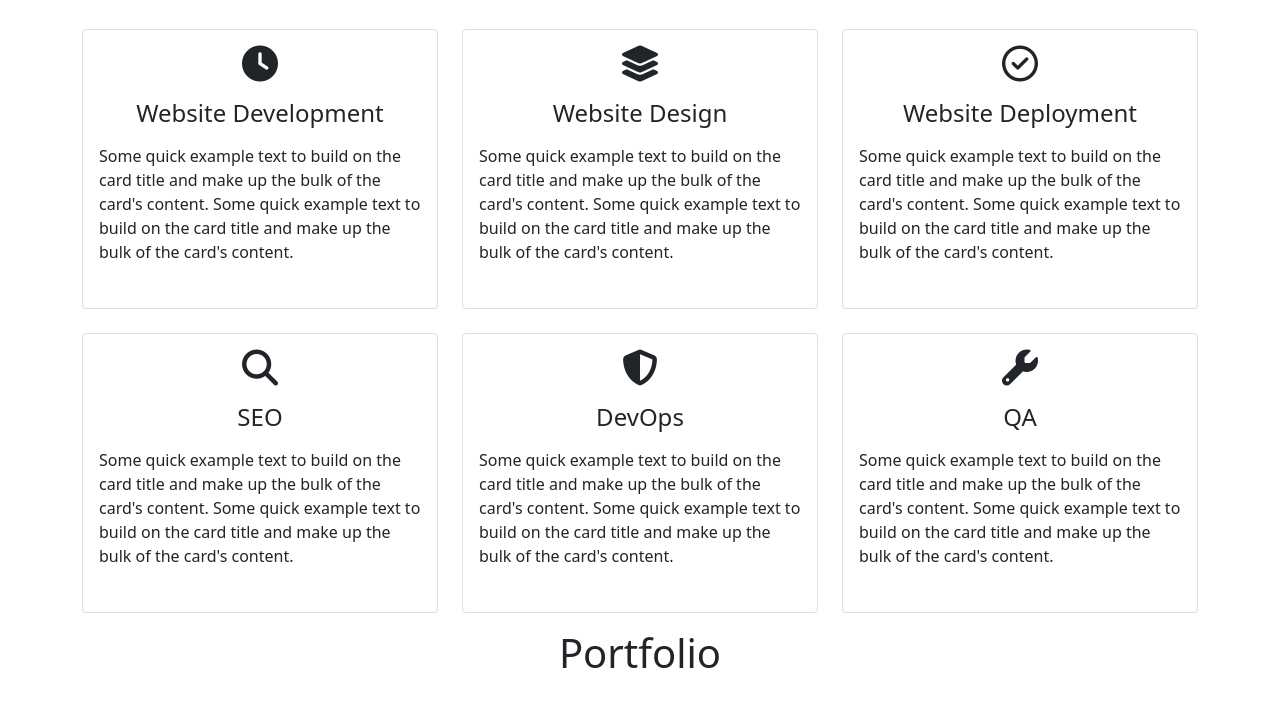
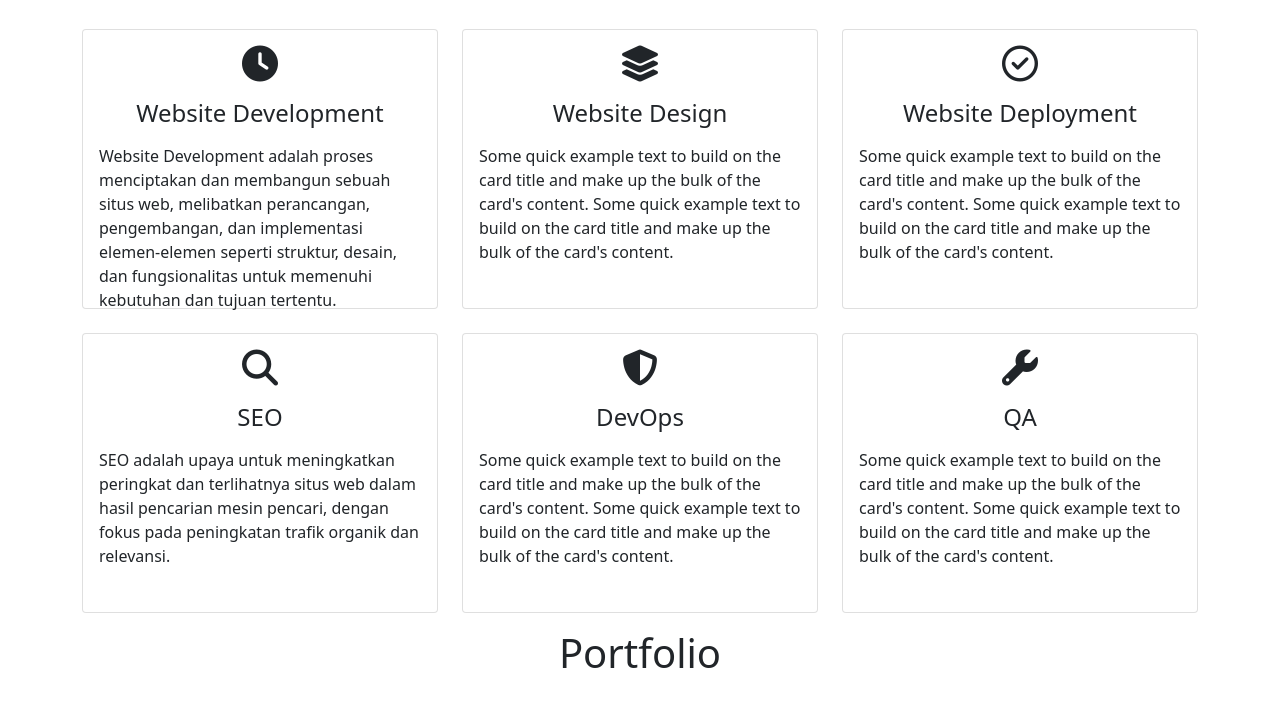
Before and after one commit to ItsMikey23/Portofolio, a plain HTML site: page index.html in a window 1280 px wide. Shown: the part 1371-2077 px from the top of the page. Drawn offline with nearby package versions, Linux system fonts and the light colour scheme.

Commit message:
Update index.html

```diff
--- a/index.html
+++ b/index.html
@@ -49,7 +49,7 @@
             <div class="row">
             <div class="col-lg-12 col-md-12 col-sm-12 col-xs-12 hero-text">
                 <h2 class="hero_title">Hi, it's me Mikey</h2>
-                <p class="hero_desc">I am a Bachelor of Computer Science</p>
+                <p class="hero_desc">I am a Bachelor of Information System</p>
             </div>
             </div>
         </div>
@@ -97,8 +97,7 @@
                         <div class="card-body">
                             <i class="fas servicesIcon fa-clock"></i>
                             <h4 class="card-title mt-3">Website Development</h4>
-                            <p class="card-text mt-3">Some quick example text to build on the card title and make up the bulk of the card's content.
-                                Some quick example text to build on the card title and make up the bulk of the card's content.
+                            <p class="card-text mt-3">Website Development adalah proses menciptakan dan membangun sebuah situs web, melibatkan perancangan, pengembangan, dan implementasi elemen-elemen seperti struktur, desain, dan fungsionalitas untuk memenuhi kebutuhan dan tujuan tertentu.
                             </p>
                         </div>
                     </div>
@@ -134,8 +133,7 @@
                         <div class="card-body">
                             <i class='fas servicesIcon fa-search'></i>
                             <h4 class="card-title mt-3">SEO</h4>
-                            <p class="card-text mt-3">Some quick example text to build on the card title and make up the bulk of the card's content.
-                                Some quick example text to build on the card title and make up the bulk of the card's content.
+                            <p class="card-text mt-3">SEO adalah upaya untuk meningkatkan peringkat dan terlihatnya situs web dalam hasil pencarian mesin pencari, dengan fokus pada peningkatan trafik organik dan relevansi.
                             </p>
                         </div>
                     </div>
```
